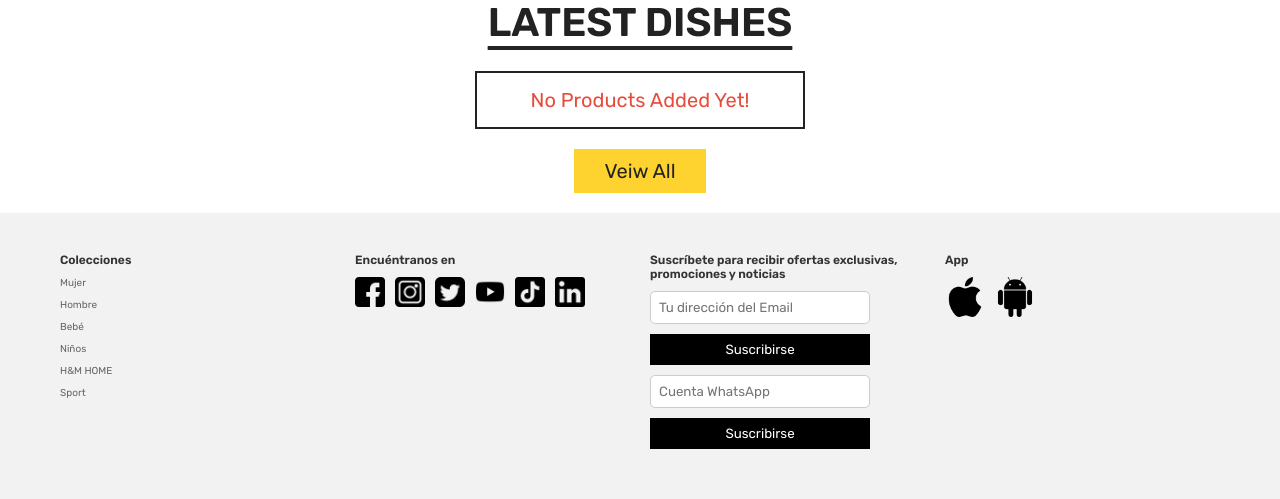
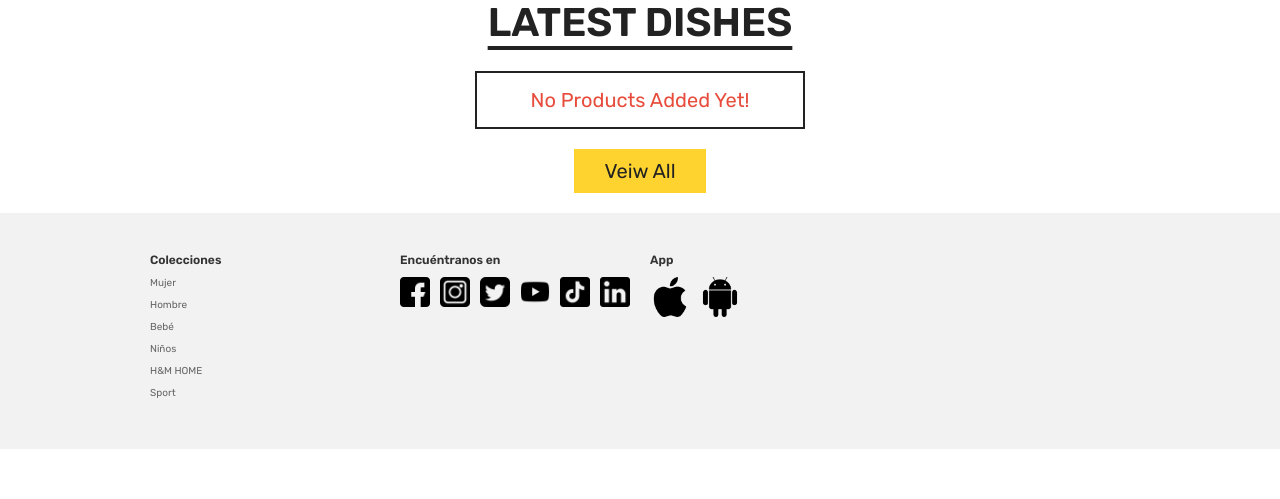
Before and after one commit to ccm2326/Web, a PHP site: page /home.php in a window 1280 px wide. Shown: the part 1102-1601 px from the top of the page. After the commit the page ends 1551 px from the top, so only its background shows below. Run offline with PHP 8.4, Linux system fonts and the light colour scheme; data that the repository does not hold is empty; some libraries are stand-ins or nearby versions.

Commit message:
Add files via upload

```diff
--- a/components/footer.php
+++ b/components/footer.php
@@ -23,13 +23,6 @@
          </div>
       </div>
 
-      <div class="subscribe">
-         <h3>Suscríbete para recibir ofertas exclusivas, promociones y noticias</h3>
-         <input type="email" placeholder="Tu dirección del Email">
-         <button>Suscribirse</button>
-         <input type="text" placeholder="Cuenta WhatsApp">
-         <button>Suscribirse</button>
-      </div>
 
       <div class="app-icons">
          <h3>App</h3>
@@ -38,6 +31,7 @@
             <a href="https://play.google.com/store/apps/details?id=com.hm.oneteam&hl=en"><img src="images/android.png" alt="Google Play Store"></a>
          </div>
       </div>
+
    </section>
 
 </footer>
--- a/css/style.css
+++ b/css/style.css
@@ -937,7 +937,6 @@ section{
 
 
 
-
 .footer {
    background-color: #f2f2f2;
    padding: 20px;
@@ -959,8 +958,6 @@ section{
 }
 
 .footer .collections a,
-.footer .subscribe input,
-.footer .subscribe button,
 .footer .social-icons a {
    display: block;
    margin-bottom: 10px;
@@ -979,24 +976,7 @@ section{
    height: 30px;
 }
 
-.footer .subscribe input[type="email"],
-.footer .subscribe input[type="text"] {
-   width: 80%;
-   padding: 8px;
-   border: 1px solid #ccc;
-   border-radius: 5px;
-   margin-bottom: 10px;
-}
 
-.footer .subscribe button {
-   padding: 8px 12px;
-   background-color: #000;
-   color: #fff;
-   border: none;
-   cursor: pointer;
-   width: 80%;
-   text-align: center;
-}
 
 .footer .app-links {
    display: flex;
@@ -1019,6 +999,9 @@ section{
       grid-template-columns: 1fr;
    }
 }
+
+
+
 
 
 .credit{
```
Also changed, not shown: images/logo2.png (added).
